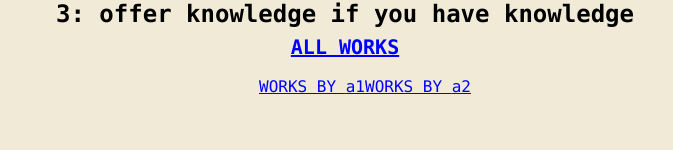
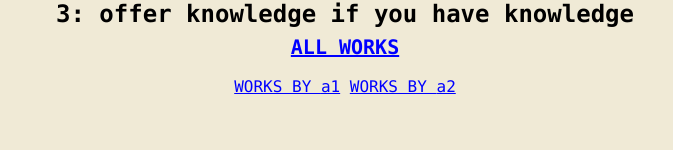
Before and after one commit to nada-art-collective/nada-site, a Next.js app: page /nada-site/ in a window 1280 px wide. Shown: the part 279-429 px from the top of the page, without its empty margins (295-968 px from the left). Built offline with nearby package versions, Linux system fonts and the light colour scheme.

Commit message:
center artist buttons and give a little breathing room

```diff
--- a/app/globals.css
+++ b/app/globals.css
@@ -45,6 +45,12 @@ html {
     margin: 0;
 }
 
+ul {
+    padding:0;
+    width:100vw;
+    text-align:center;
+}
+
 body {
     margin: 0;
 }
--- a/app/page.tsx
+++ b/app/page.tsx
@@ -97,7 +97,7 @@ export default function Home() {
           </div>
           <h4 key='4' className='linker' onClick={() => setArts(initialArts)}>ALL WORKS</h4>
           <ul key='5'>
-            {artists.map(a => <ArtistButton artist={{text: a}} /> )}
+            {artists.map(a => <span key={a}><ArtistButton artist={{text: a}} /> </span> )}
           </ul>
           <br key='6'/>
           <br key='7'/>
```
Also changed, not shown: 3 other files (tests, documents, lock files or other folders).
